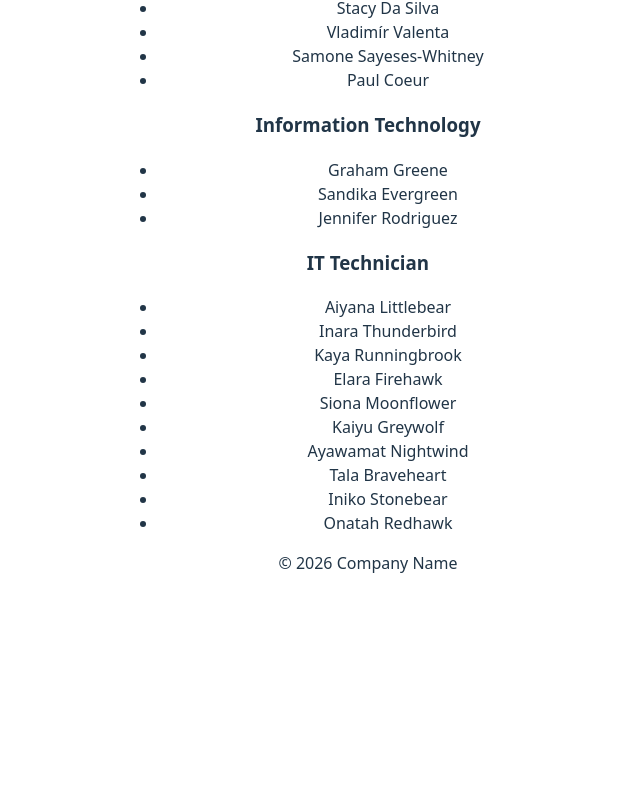
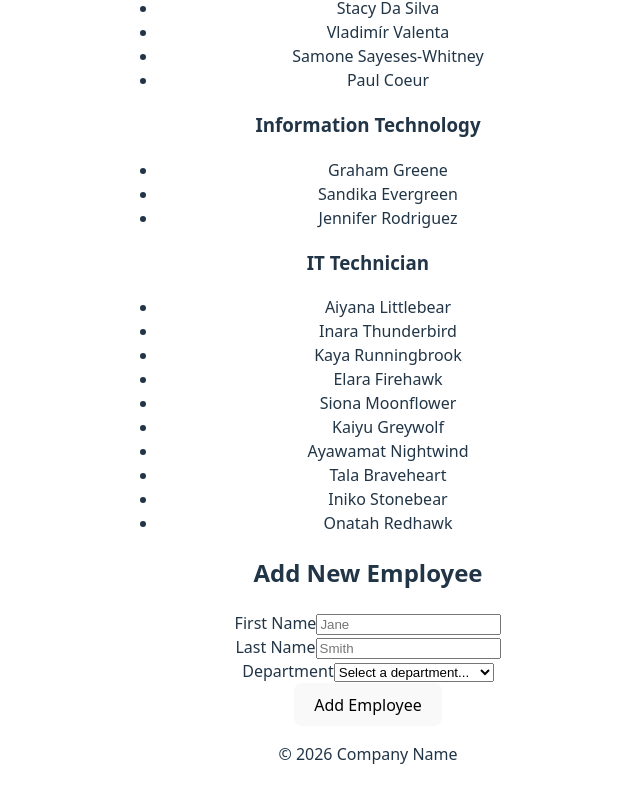
Before and after one commit to lEncarnacionRRC/COMP4002_Labs, a React (Vite) app: page / in a window 1280 px wide. Shown: the part 1218-2020 px from the top of the page, without its empty margins (272-912 px from the left). Before the commit the page ends 1841 px from the top, so only its background shows below. Built offline with nearby package versions, Linux system fonts and the light colour scheme.

Commit message:
commit for lab 2.1

```diff
--- /dev/null
+++ b/src/components/AddEmployeeToList.tsx
@@ -0,0 +1,104 @@
+import { useState } from "react"
+import type { Department, Employee } from "../types/Employee"
+
+interface AddEmployee {
+    departments: Department[]
+    onAddEmployee: (employee: Employee, departmentName: string) => void
+}
+
+export default function AddEmployeeToList({
+    departments,
+    onAddEmployee,
+}: AddEmployee) {
+    const [firstName, setFirstName] = useState('')
+    const [lastName, setLastName] = useState('')
+    const [department, setDepartment] = useState('')
+    const [validationMessage, setValidationMessage] = useState('')
+
+    const handleSubmit = (e: React.FormEvent) => {
+        e.preventDefault()
+
+        if (!firstName || !lastName || !department) {
+            setValidationMessage("All fields are required.")
+            return
+        }
+
+        const newEmployee: Employee = {
+            firstName: firstName.trim(),
+            lastName: lastName.trim(),
+        }
+
+        onAddEmployee(newEmployee, department)
+
+        setFirstName('')
+        setLastName('')
+        setDepartment('')
+        setValidationMessage('')
+
+    }
+
+    return (
+    <form onSubmit={handleSubmit} className="flex flex-col gap-4 p-4 border rounded">
+      <h2 className="text-lg font-semibold">Add New Employee</h2>
+
+      {validationMessage && (
+        <p className="text-red-500 text-sm">{validationMessage}</p>
+      )}
+
+      <section className="flex flex-col gap-1">
+        <label htmlFor="firstName" className="text-sm font-medium">
+          First Name
+        </label>
+        <input
+          id="firstName"
+          type="text"
+          value={firstName}
+          onChange={(e) => setFirstName(e.target.value)}
+          placeholder="Jane"
+          className="border rounded px-3 py-2 text-sm"
+        />
+      </section>
+
+      <section className="flex flex-col gap-1">
+        <label htmlFor="lastName" className="text-sm font-medium">
+          Last Name
+        </label>
+        <input
+          id="lastName"
+          type="text"
+          value={lastName}
+          onChange={(e) => setLastName(e.target.value)}
+          placeholder="Smith"
+          className="border rounded px-3 py-2 text-sm"
+        />
+      </section>
+
+      <section className="flex flex-col gap-1">
+        <label htmlFor="department" className="text-sm font-medium">
+          Department
+        </label>
+        <select
+          id="department"
+          value={department}
+          onChange={(e) => setDepartment(e.target.value)}
+          className="border rounded px-3 py-2 text-sm"
+        >
+          <option value="">Select a department...</option>
+          {departments.map((dept) => (
+            <option key={dept.departmentName} value={dept.departmentName}>
+              {dept.departmentName}
+            </option>
+          ))}
+        </select>
+      </section>
+
+      <button
+        type="submit"
+        className="bg-blue-600 text-white rounded px-4 py-2 text-sm hover:bg-blue-700 transition-colors"
+      >
+        Add Employee
+      </button>
+    </form>
+  )
+
+}
--- a/src/components/Main.tsx
+++ b/src/components/Main.tsx
@@ -1,9 +1,6 @@
-import type { Department } from '../types/Employee'
-import employeeData from '../data/employees.json'
+import type { Department } from "../types/Employee"
 
-function Main() {
-  const departments: Department[] = employeeData
-
+function Main({ departments }: { departments: Department[] }) {
   return (
     <main id="employee-list">
       {departments.map((department) => (
--- a/src/components/Page.tsx
+++ b/src/components/Page.tsx
@@ -1,12 +1,37 @@
-import Header from './Header'
-import Footer from './Footer'
-import Main from './Main'
+import Header from "./Header"
+import Footer from "./Footer"
+import Main from "./Main"
+import { useState } from "react"
+import type { Department, Employee } from "../types/Employee"
+import employeeData from "../data/employees.json"
+import AddEmployeeToList from "./addEmployeeToList"
 
 function Page() {
+  const [departments, setDepartments] = useState<Department[]>(employeeData)
+  const [validationMessage, setValidationMessage] = useState<string>("")
+
+  const handleAddEmployee = (
+    newEmployee: Employee, departmentName: string
+  ) => {
+    setValidationMessage("")
+
+    setDepartments((prevDepartments) =>
+      prevDepartments.map((dept) =>
+      dept.departmentName === departmentName
+        ? { ...dept, employees: [...dept.employees, newEmployee]}
+        : dept))
+  }
+
   return (
     <>
       <Header />
-      <Main />
+      <Main departments={departments}/>
+      <AddEmployeeToList
+        departments={departments}
+        onAddEmployee={handleAddEmployee}
+        validationMessage={validationMessage}
+      />
+
       <Footer />
     </>
   )
```
